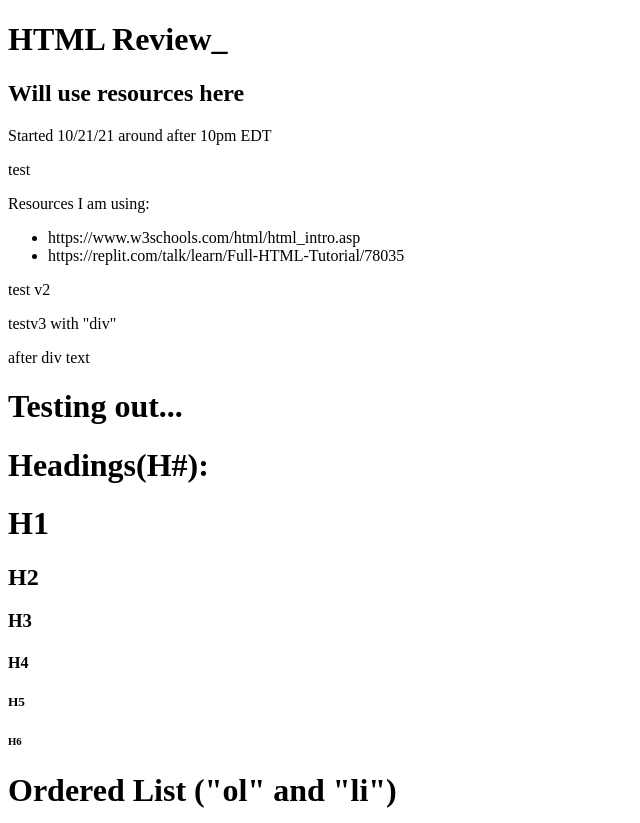
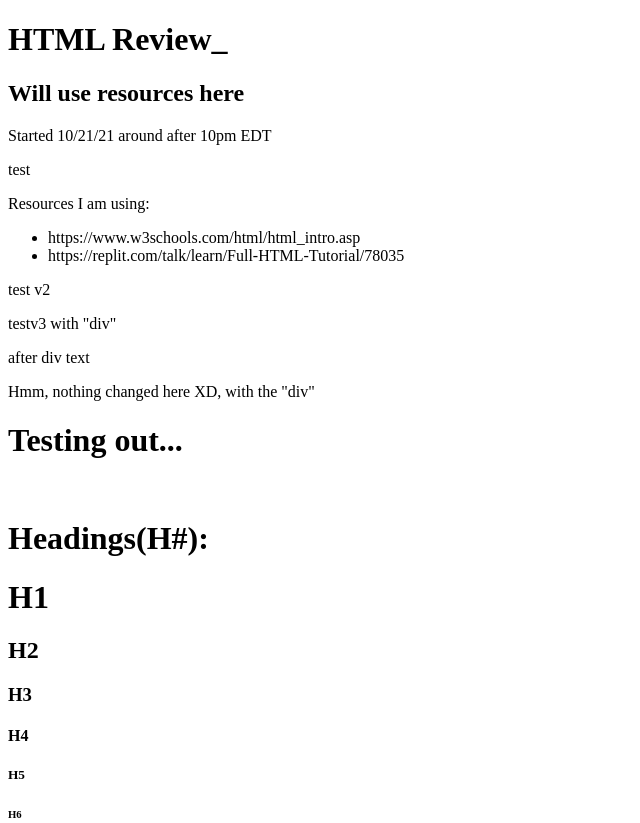
Before and after one commit to debbiengo1857/debbiengo1857.github.io-htmlreview, a plain HTML site: page index.html in a window 1280 px wide. Shown: the top 823 px of the page, without its empty margins (0-640 px from the left). Drawn offline with Linux system fonts and the light colour scheme.

Commit message:
Update index.html

```diff
--- a/index.html
+++ b/index.html
@@ -18,10 +18,9 @@
   <p> test v2</p>
   <div> testv3 with "div"</div>
   <p> after div text</p>
-  <!-- Hmm, nothing changed here XD, with the "div" -->
-
+  <p>Hmm, nothing changed here XD, with the "div" </p>
 <h1> Testing out...</h1>
-
+  <br>
 <div>
   <h1>Headings(H#):</h1>
   <h1> H1</h1>
```
